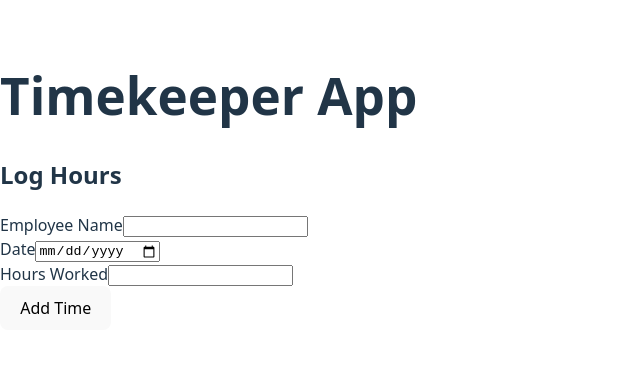
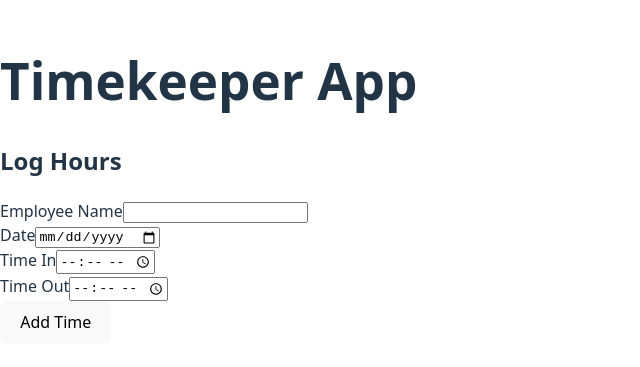
Before and after one commit to essencenroberts/timekeeper-app, a React (Vite) app: page / in a window 1280 px wide. Shown: the part 219-586 px from the top of the page, without its empty margins (0-640 px from the left). Built offline with nearby package versions, Linux system fonts and the light colour scheme.

Commit message:
updated time entry to use time in/time out and calculate total hours because it made more sense

```diff
--- a/src/components/TimeEntryForm.jsx
+++ b/src/components/TimeEntryForm.jsx
@@ -1,23 +1,83 @@
+import { useState } from 'react'
+
 function TimeEntryForm() {
+  const [name, setName] = useState('')
+  const [date, setDate] = useState('')
+  const [timeIn, setTimeIn] = useState('')
+  const [timeOut, setTimeOut] = useState('')
+
+function handleSubmit(e) {
+  e.preventDefault()
+
+  const entry = {
+    name,
+    date,
+    timeIn,
+    timeOut,
+    totalHours: calculateHours(timeIn, timeOut)
+  }
+
+  console.log(entry)
+
+  setName('')
+  setDate('')
+  setTimeIn('')
+  setTimeOut('')
+}
+
+function calculateHours (start,end) {
+  if (!start || !end) return 0
+
+  const startTime = new Date(`2026-02-02T${start}`)
+  const endTime = new Date(`2026-02-02T${end}`)
+
+  const diffMs = endTime - startTime
+  const diffHours = diffMs / (1000 * 60 * 60)
+
+  return diffHours
+}
+
   return (
     <section>
      <h2>Log Hours</h2>
 
-     <form>
+     <form onSubmit={handleSubmit}>
         <div>
           <label>Employee Name</label>
-          <input type="text" />
+          <input
+            type="text"
+            value={name}
+            onChange={(e) => setName(e.target.value)}
+          />
         </div>
 
         <div>
           <label>Date</label>
-          <input type="date" />
+          <input
+            type="date"
+            value={date}
+            onChange={(e) => setDate(e.target.value)}
+          />
         </div>
 
         <div>
-          <label>Hours Worked</label>
-          <input type="number" />
+          <label>Time In</label>
+          <input
+            type="time"
+            value={timeIn}
+            onChange={(e) => setTimeIn(e.target.value)}
+          />
         </div>
+
+         <div>
+          <label>Time Out</label>
+          <input
+            type="time"
+            value={timeOut}
+            onChange={(e) => setTimeOut(e.target.value)}
+          />
+        </div>
+
 
         <button type="submit">Add Time</button>
       </form>
```
